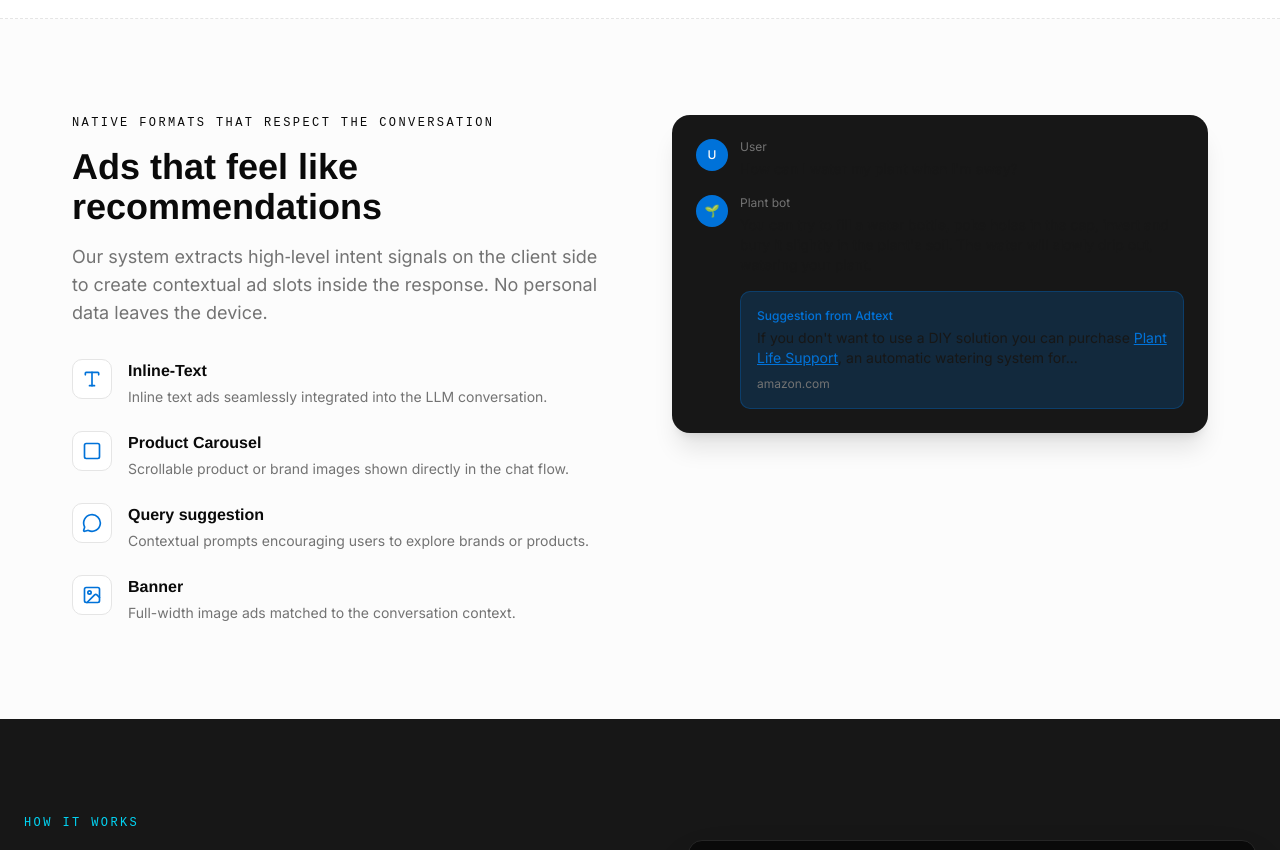
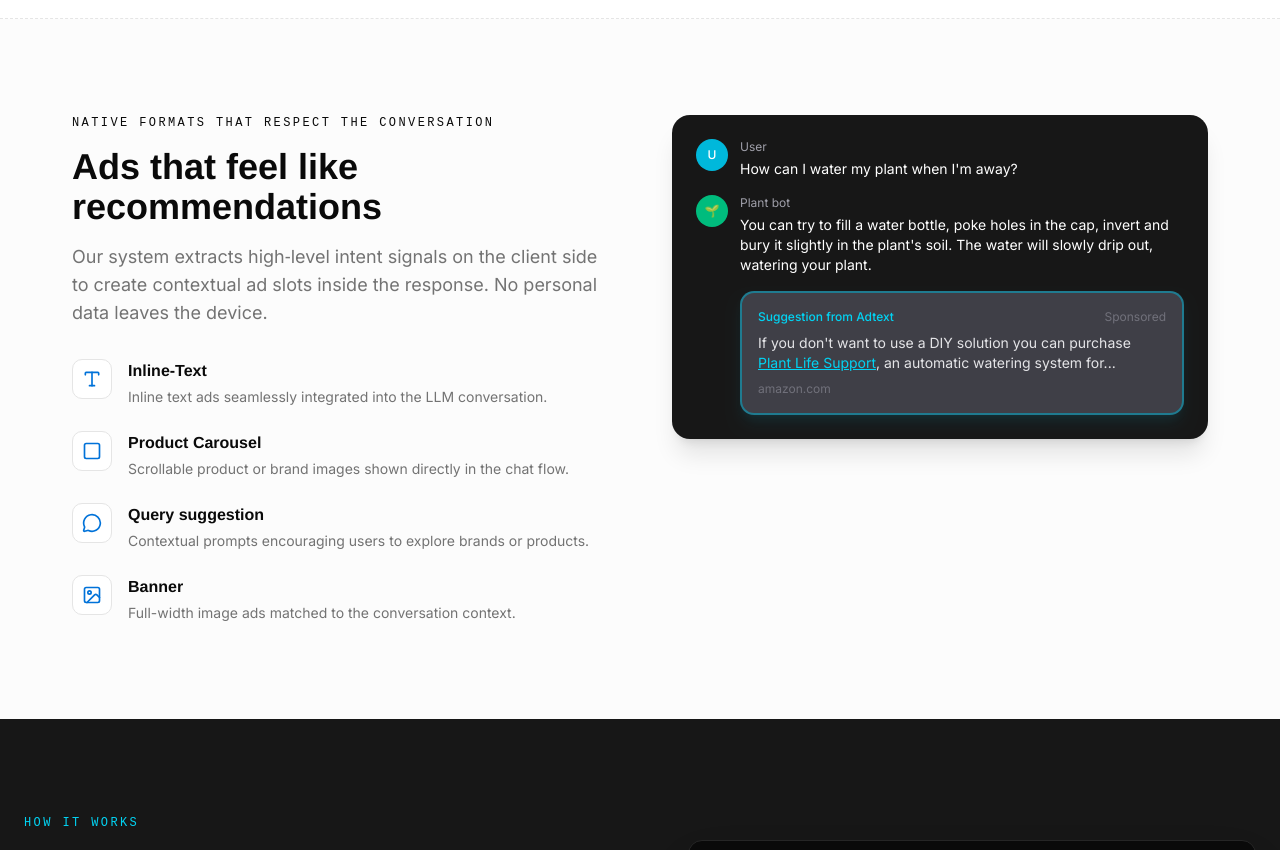
Before and after one commit to Manish881-hub/Adtext, a Next.js app: page /publishers in a window 1280 px wide. Shown: the part 1180-2030 px from the top of the page. Built offline with nearby package versions, Linux system fonts and the light colour scheme.

Commit message:
style: polish sponsored ad visuals

```diff
--- a/src/app/(marketing)/publishers/PublishersFeatures.tsx
+++ b/src/app/(marketing)/publishers/PublishersFeatures.tsx
@@ -94,22 +94,22 @@
                             className="space-y-4"
                         >
                             <motion.div variants={staggerItem} className="flex gap-3">
-                                <div className="w-8 h-8 rounded-full bg-primary flex items-center justify-center text-primary-foreground text-xs font-medium">
+                                <div className="w-8 h-8 rounded-full bg-cyan-500 flex items-center justify-center text-white text-xs font-medium">
                                     U
                                 </div>
                                 <div className="flex-1">
-                                    <p className="text-muted-foreground text-xs mb-1">User</p>
-                                    <p className="text-secondary-foreground text-sm">How can I water my plant when I'm away?</p>
+                                    <p className="text-zinc-400 text-xs mb-1">User</p>
+                                    <p className="text-white text-sm">How can I water my plant when I'm away?</p>
                                 </div>
                             </motion.div>
 
                             <motion.div variants={staggerItem} className="flex gap-3">
-                                <div className="w-8 h-8 rounded-full bg-accent flex items-center justify-center text-accent-foreground text-xs">
+                                <div className="w-8 h-8 rounded-full bg-emerald-500 flex items-center justify-center text-white text-xs">
                                     🌱
                                 </div>
                                 <div className="flex-1">
-                                    <p className="text-muted-foreground text-xs mb-1">Plant bot</p>
-                                    <p className="text-secondary-foreground text-sm">
+                                    <p className="text-zinc-400 text-xs mb-1">Plant bot</p>
+                                    <p className="text-white text-sm">
                                         You can try to fill a water bottle, poke holes in the cap, invert and bury it slightly in the plant's soil.
                                         The water will slowly drip out, watering your plant.
                                     </p>
@@ -119,15 +119,18 @@
                             <motion.div
                                 variants={staggerItem}
                                 whileHover={{ scale: 1.02 }}
-                                className="bg-primary/20 border border-primary/30 rounded-lg p-4 ml-11 cursor-pointer"
+                                className="bg-zinc-700 border-2 border-cyan-500/50 rounded-xl p-4 ml-11 cursor-pointer shadow-lg shadow-cyan-500/10"
                             >
-                                <p className="text-primary text-xs font-medium mb-1">Suggestion from Adtext</p>
-                                <p className="text-secondary-foreground text-sm">
+                                <div className="flex items-center justify-between mb-2">
+                                    <p className="text-cyan-400 text-xs font-medium">Suggestion from Adtext</p>
+                                    <span className="text-xs text-zinc-500">Sponsored</span>
+                                </div>
+                                <p className="text-zinc-200 text-sm">
                                     If you don't want to use a DIY solution you can purchase{" "}
-                                    <span className="text-primary underline cursor-pointer hover:text-primary/80 transition-colors">Plant Life Support</span>,
+                                    <span className="text-cyan-400 underline cursor-pointer hover:text-cyan-300 transition-colors">Plant Life Support</span>,
                                     an automatic watering system for...
                                 </p>
-                                <p className="text-muted-foreground text-xs mt-2">amazon.com</p>
+                                <p className="text-zinc-500 text-xs mt-2">amazon.com</p>
                             </motion.div>
                         </motion.div>
                     </motion.div>
--- a/src/components/shared/ChatMockup.tsx
+++ b/src/components/shared/ChatMockup.tsx
@@ -25,8 +25,11 @@
                     </div>
                 </div>
                 {variant === "advertisers" && (
-                    <div className="bg-banner/5 border border-banner/10 p-4 rounded-xl">
-                        <div className="text-banner-link font-medium mb-1 text-sm">Sponsored</div>
+                    <div className="bg-zinc-100 dark:bg-zinc-800 border border-zinc-200 dark:border-zinc-700 p-4 rounded-xl shadow-sm">
+                        <div className="flex items-center justify-between mb-1">
+                            <div className="text-primary font-medium text-sm">Sponsored</div>
+                            <span className="text-xs text-muted-foreground">Ad</span>
+                        </div>
                         <div className="text-foreground text-sm">Discover how adstext can help you reach more customers in AI apps.</div>
                     </div>
                 )}
```
